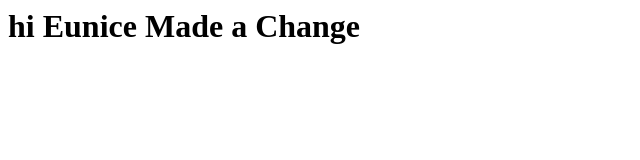
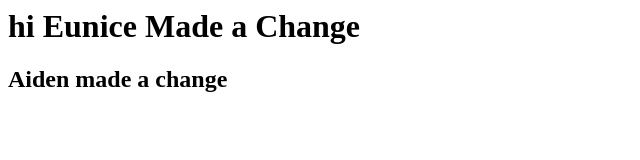
Before and after one commit to silver9797/IAT339-D102-PO2-TEAM.2, a plain HTML site: page index.html in a window 1280 px wide. Shown: the whole page, without its empty margins (0-640 px from the left). Drawn offline with Linux system fonts and the light colour scheme.

Commit message:
Add files via upload

```diff
--- a/index.html
+++ b/index.html
@@ -2,5 +2,6 @@
 <head>
 <title>Hello World</title>
 <h1>hi Eunice Made a Change</h1>
+<h2>Aiden made a change</h2>
 </head>
 </html>
```
